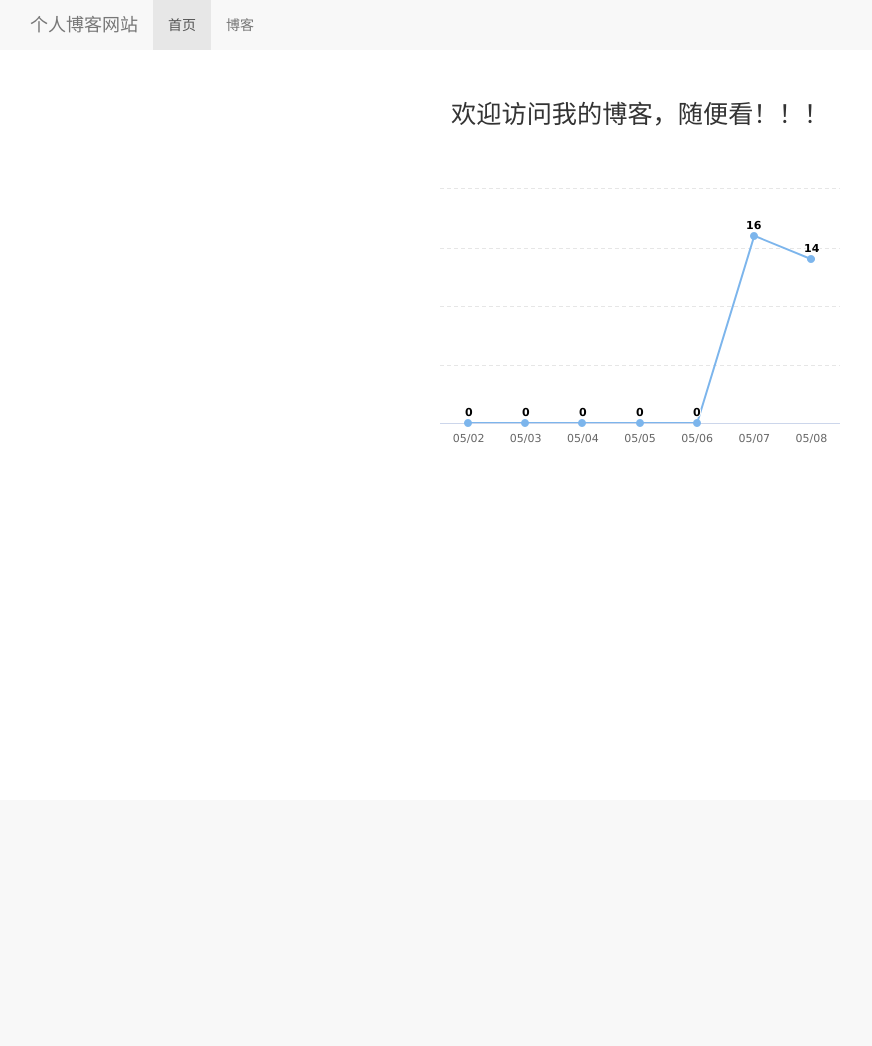
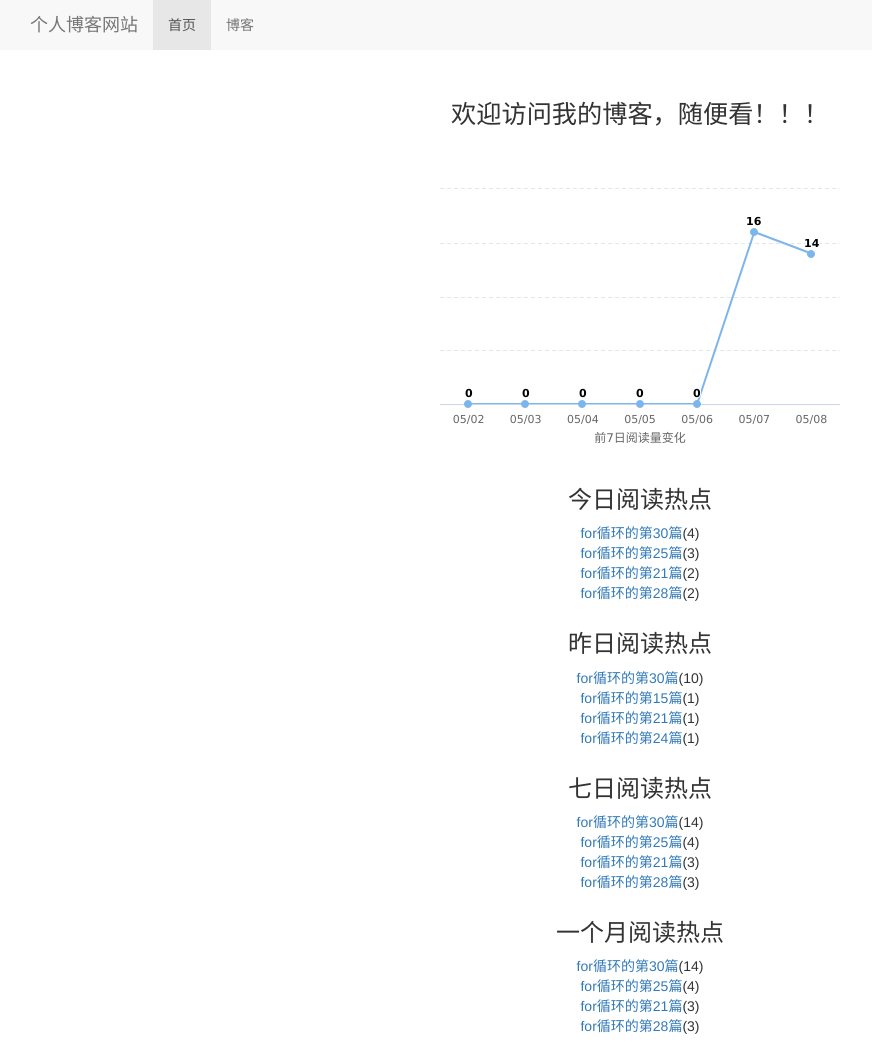
Before and after one commit to zhangyongming13/mysite, a Django app: page / in a window 1280 px wide. Shown: the whole page, without its empty margins (0-872 px from the left). Before the commit the page ends 443 px from the top, so only its background shows below. Run offline with Django 3.2, Linux system fonts and the light colour scheme; data comes from the database, SQL or seed files in the repository; both versions use the stored data as it was after the commit; some libraries are stand-ins or nearby versions.

Commit message:
201905090011添加了今天、昨天、七日内和30天内访问数量统计以及显示功能，利用缓存减少计算的功能

```diff
--- a/blog/models.py
+++ b/blog/models.py
@@ -2,7 +2,8 @@ from django.db import models
 from django.contrib.auth.models import User
 from ckeditor_uploader.fields import RichTextUploadingField
 from django.contrib.contenttypes.models import ContentType
-from read_statistics.models import ReadNum, ReadNumExpandMethod
+from read_statistics.models import ReadNum, ReadNumExpandMethod, ReadDetail
+from django.contrib.contenttypes.fields import GenericRelation
 
 
 # 创建Blog_Type模型
@@ -15,6 +16,8 @@ class BlogType(models.Model):
 
 # 创建博文对应的模型
 class Blog(models.Model, ReadNumExpandMethod):
+    # 创建反向的api，这样blog就可以直接访问read_detail里面的read_num
+    read_details = GenericRelation(ReadDetail)
     title = models.CharField(max_length=50)
     # 博文的类型作为一个外键引入到Blog模型中
     blog_type = models.ForeignKey(BlogType, on_delete=models.DO_NOTHING)
--- a/mysite/views.py
+++ b/mysite/views.py
@@ -1,7 +1,8 @@
 from django.shortcuts import render
-from read_statistics.utils import get_seven_days_data
+from read_statistics.utils import get_seven_days_data, get_today_or_yesterday_hot_blogs, get_week_or_month_hot_blogs
 from django.contrib.contenttypes.models import ContentType
 from blog.models import Blog
+from django.core.cache import cache
 
 
 # 首页的处理函数
@@ -9,6 +10,50 @@ def home(request):
     context = {}
     blog_content_type = ContentType.objects.get_for_model(Blog)
     read_nums, day = get_seven_days_data(blog_content_type)
+
+    # 查看缓存中有没有相应的数据
+    today_hot_blogs = cache.get('today_hot_blogs')
+    if today_hot_blogs is None:
+        # 获如果缓存式空的话，则调用对应方法取对应日期的访问数据
+        today_hot_blogs = get_today_or_yesterday_hot_blogs(blog_content_type, 'today')
+        print('计算')
+        cache.set('today_hot_blogs', today_hot_blogs, 60)
+    else:
+        print('使用缓存')
+
+    yesterday_hot_blogs = cache.get('yesterday_hot_blogs')
+    if yesterday_hot_blogs is None:
+        # 获取对应日期的访问数据的方法的调用
+        yesterday_hot_blogs = get_today_or_yesterday_hot_blogs(blog_content_type, 'yesterday')
+        print('计算')
+        cache.set('yesterday_hot_blogs', yesterday_hot_blogs, 60)
+    else:
+        print('使用缓存')
+
+    week_hot_blogs = cache.get('week_hot_blogs')
+    if week_hot_blogs is None:
+        # 获取对应日期的访问数据的方法的调用
+        week_hot_blogs = get_week_or_month_hot_blogs('week')
+        print('计算')
+        cache.set('week_hot_blogs', week_hot_blogs, 60)
+    else:
+        print('使用缓存')
+
+    month_hot_blogs = cache.get('month_hot_blogs')
+    if month_hot_blogs is None:
+        # 获取对应日期的访问数据的方法的调用
+        month_hot_blogs = get_week_or_month_hot_blogs('month')
+        print('计算')
+        cache.set('month_hot_blogs', month_hot_blogs, 60)
+    else:
+        print('使用缓存')
+    # yesterday_hot_blogs = get_today_or_yesterday_hot_blogs(blog_content_type, 'yesterday')
+    # week_hot_blogs = week_hot_blogs('week')
+    # month_hot_blogs = get_week_or_month_hot_blogs('month')
     context['read_nums'] = read_nums
     context['day'] = day
+    context['today_hot_blogs'] = today_hot_blogs
+    context['yesterday_hot_blogs'] = yesterday_hot_blogs
+    context['week_hot_blogs'] = week_hot_blogs
+    context['month_hot_blogs'] = month_hot_blogs
     return render(request, 'home.html', context)
--- a/read_statistics/utils.py
+++ b/read_statistics/utils.py
@@ -3,6 +3,7 @@ from django.contrib.contenttypes.models import ContentType
 from django.utils import timezone
 from read_statistics.models import ReadNum, ReadDetail
 from django.db.models import Sum
+from blog.models import Blog
 
 
 # 当被调用的时候，说明该博文被阅读了一次，所以要进行阅读数加1的操作
@@ -45,3 +46,33 @@ def get_seven_days_data(content_type):
         result = rds.aggregate(read_num_sum=Sum('read_num'))
         read_nums.append(result['read_num_sum'] or 0)
     return read_nums, day
+
+
+# 获取今天或者昨天访问数据的方法
+def get_today_or_yesterday_hot_blogs(content_type, day_flag):
+    today = timezone.now().date()
+    if day_flag == 'yesterday':
+        today = today - datetime.timedelta(days=1)
+    # 利用ContentType的反向api功能访问统计数据
+    # values表示Blog需要传递出去的值
+    # annotate表示对数据进行聚合
+    today_hot_blogs = Blog.objects.filter(read_details__date=today) \
+                                  .values('id', 'title') \
+                                  .annotate(read_num_sum=Sum('read_details__read_num')) \
+                                  .order_by('-read_num_sum')[:4]
+    # today_hot_blogs = ReadDetail.objects.filter(content_type=content_type, date=today).order_by('-read_num')[:4]
+    return today_hot_blogs
+
+
+# 获取七日或者30天内访问数据的方法
+def get_week_or_month_hot_blogs(flag):
+    today = timezone.now().date()
+    if flag == 'week':
+        date = today - datetime.timedelta(days=7)
+    elif flag == 'month':
+        date = today - datetime.timedelta(days=30)
+    blogs = Blog.objects.filter(read_details__date__lte=today, read_details__date__gt=date) \
+                        .values('id', 'title') \
+                        .annotate(read_num_sum=Sum('read_details__read_num')) \
+                        .order_by('-read_num_sum')[:4]
+    return blogs
--- a/static/home.css
+++ b/static/home.css
@@ -11,3 +11,8 @@ div#container {
     min-width: 20em;
     max-width: 30em;
 }
+
+div.hot-date{
+    text-align: center;
+    margin-top: 2em;
+}
--- a/templates/home.html
+++ b/templates/home.html
@@ -20,6 +20,64 @@
     <div id="container"></div>
     <!-- 引入 highcharts.js -->
     <script src="http://cdn.highcharts.com.cn/highcharts/highcharts.js"></script>
+    <div class="hot-date">
+        <h3>今日阅读热点</h3>
+        <ul>
+            {% for hot_blogs in today_hot_blogs %}
+                <li><a href="{% url "blog_detail" hot_blogs.id %}">{{ hot_blogs.title }}</a>({{ hot_blogs.read_num_sum }})</li>
+            {% empty %}
+                <li>今天暂无热门博客</li>
+            {% endfor %}
+        </ul>
+    </div>
+    <div class="hot-date">
+        <h3>昨日阅读热点</h3>
+        <ul>
+            {% for hot_blogs in yesterday_hot_blogs %}
+                <li><a href="{% url "blog_detail" hot_blogs.id %}">{{ hot_blogs.title }}</a>({{ hot_blogs.read_num_sum }})</li>
+            {% empty %}
+                <li>昨日暂无热门博客</li>
+            {% endfor %}
+        </ul>
+    </div>
+    <div class="hot-date">
+        <h3>七日阅读热点</h3>
+        <ul>
+            {% for hot_blogs in week_hot_blogs %}
+                <li><a href="{% url "blog_detail" hot_blogs.id %}">{{ hot_blogs.title }}</a>({{ hot_blogs.read_num_sum }})</li>
+            {% empty %}
+                <li>七日暂无热门博客</li>
+            {% endfor %}
+        </ul>
+    </div>
+    <div class="hot-date">
+        <h3>一个月阅读热点</h3>
+        <ul>
+            {% for hot_blogs in week_hot_blogs %}
+                <li><a href="{% url "blog_detail" hot_blogs.id %}">{{ hot_blogs.title }}</a>({{ hot_blogs.read_num_sum }})</li>
+            {% empty %}
+                <li>一个月暂无热门博客</li>
+            {% endfor %}
+        </ul>
+    </div>
+
+
+{#    <h3>今日阅读热点</h3>#}
+{#    <ul>#}
+{#        {% for hot_blogs in today_hot_blogs %}#}
+{#            <li><a href="{% url "blog_detail" hot_blogs.content_object.pk %}">{{ hot_blogs.content_object.title }}</a>({{ hot_blogs.read_num }})</li>#}
+{#        {% empty %}#}
+{#            <li>今天暂无热门博客</li>#}
+{#        {% endfor %}#}
+{#    </ul>#}
+{#    <h3>昨日阅读热点</h3>#}
+{#    <ul>#}
+{#        {% for hot_blogs in yesterday_hot_blogs %}#}
+{#            <li><a href="{% url "blog_detail" hot_blogs.id %}">{{ hot_blogs.title }}</a>({{ hot_blogs.read_num_sum }})</li>#}
+{#        {% empty %}#}
+{#            <li>昨日暂无热门博客</li>#}
+{#        {% endfor %}#}
+{#    </ul>#}
     <script>
         // 图表配置
         var options = {
@@ -32,6 +90,7 @@
             xAxis: {
                 categories: {{ day | safe}},   // x 轴分类
                 tickmarkPlacement: 'on',
+                title: {text:'前7日阅读量变化'},
             },
             yAxis: {
                 title: {
```
Also changed, not shown: mysite/settings.py (+8 -0 lines), db.sqlite3.
